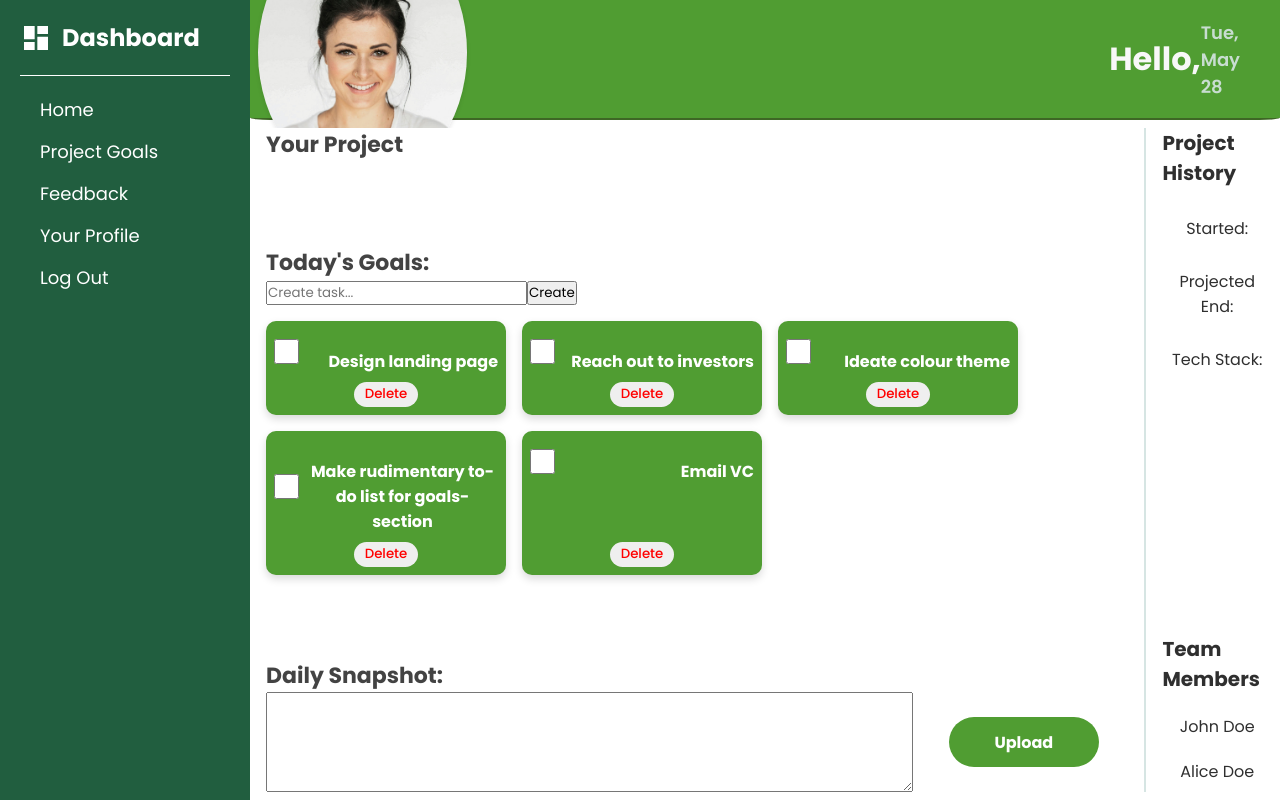
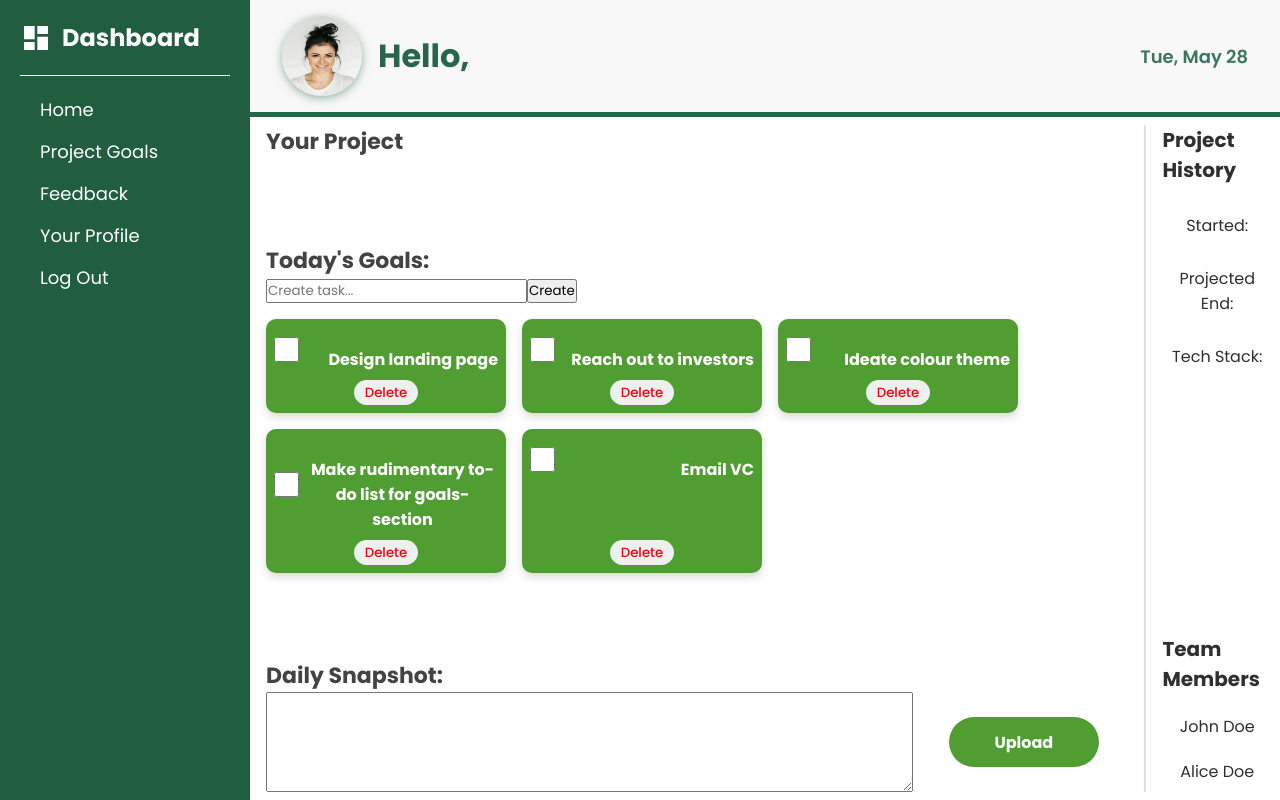
Before and after one commit to mohanamisra/ecl-intern-dashboard, a React (Vite) app: page /home in a window 1280 px wide. Built offline with nearby package versions, Linux system fonts and the light colour scheme; no server answers.

Commit message:
Header styling

```diff
--- a/src/components/Header/Header.css
+++ b/src/components/Header/Header.css
@@ -1,18 +1,12 @@
 .header-container {
     display: flex;
-    min-width: 100%;
+    width: 100%;
     justify-content: space-between;
     align-items: center;
-    max-height: 120px;
-
-    background-color: #509d32;
-    color: #D6E5E3;
-
-    padding: 8px;
-
-    border-bottom-left-radius: 2%;
-    border-bottom-right-radius: 2%;
-    border-bottom: 2px solid rgba(45, 51, 25, 0.5);
+    background-color: #f8f8f8;
+    color: #276749;
+    border-bottom: 5px solid #276749;
+    padding: 16px 32px;
 }
 
 .left {
@@ -21,24 +15,30 @@
     gap: 16px;
 }
 
-img {
-    height: 100px;
-    width: 100px;
+.image-container {
+    height: 80px;
+    width: 80px;
+}
+
+.image-container img {
+    height: 100%;
+    width: 100%;
     border-radius: 50%;
+    box-shadow: 0px 2px 10px rgba(39, 103, 73, 0.5);
 }
 
 .welcome {
     font-weight: 700;
     font-size: 32px;
-    color: #f8f8f8;
+    color: #276749;
 }
 
 .date {
     font-weight: 600;
     font-size: 18px;
-    opacity: 90%;
+    opacity: 0.9;
 }
 
 .right {
-    padding-right: 32px;
+    text-align: right;
 }
--- a/src/components/Header/Header.jsx
+++ b/src/components/Header/Header.jsx
@@ -1,8 +1,8 @@
-import React, {useEffect, useState} from 'react';
-import './Header.css'
-import dp from "../../assets/dp.jpg"
-import {auth, db} from "../firebase.jsx"
-import {doc, getDoc} from "firebase/firestore"
+import React, { useEffect, useState } from 'react';
+import './Header.css';
+import dp from "../../assets/dp.jpg";
+import { auth, db } from "../firebase.jsx";
+import { doc, getDoc } from "firebase/firestore";
 
 const Header = () => {
     const days = ['Sun', 'Mon', 'Tue', 'Wed', 'Thu', 'Fri', 'Sat'];
@@ -18,18 +18,21 @@ const Header = () => {
     const month = months[currentDate.getMonth()];
     const dateNum = currentDate.getDate();
 
-    const fetchUserData = async() => {
-        auth.onAuthStateChanged((async(user) => {
-            const docRef = doc(db, "Users", user.uid);
-            const reqDoc = await getDoc(docRef);
-            if(reqDoc.exists()) {
-                setUserDetails(reqDoc.data());
-            }
-            else {
+    const fetchUserData = async () => {
+        auth.onAuthStateChanged(async (user) => {
+            if (user) {
+                const docRef = doc(db, "Users", user.uid);
+                const reqDoc = await getDoc(docRef);
+                if (reqDoc.exists()) {
+                    setUserDetails(reqDoc.data());
+                } else {
+                    console.log("User not found");
+                }
+            } else {
                 console.log("User not logged in");
             }
-        }))
-    }
+        });
+    };
 
     const getFirstName = (username) => {
         if (!username) return '';
@@ -37,20 +40,23 @@ const Header = () => {
         return firstWord.charAt(0).toUpperCase() + firstWord.slice(1).toLowerCase();
     };
 
-
     useEffect(() => {
         fetchUserData();
     }, []);
 
     return (
         <div className="header-container">
-            <div className = "left">
-                <div className = 'image-container'>
-                    <img src={dp} alt=""/>
+            <div className="left">
+                <div className="image-container">
+                    <img src={dp} alt="User profile" />
                 </div>
-                <div className = 'welcome'>{`Hello, ${userDetails ? getFirstName(userDetails.username) : ''}`}</div>
+                <div className="welcome">
+                    {`Hello, ${userDetails ? getFirstName(userDetails.username) : ''}`}
+                </div>
             </div>
-            <div className = "right date">{day}, {month} {dateNum}</div>
+            <div className="right date">
+                {day}, {month} {dateNum}
+            </div>
         </div>
     );
 };
```
